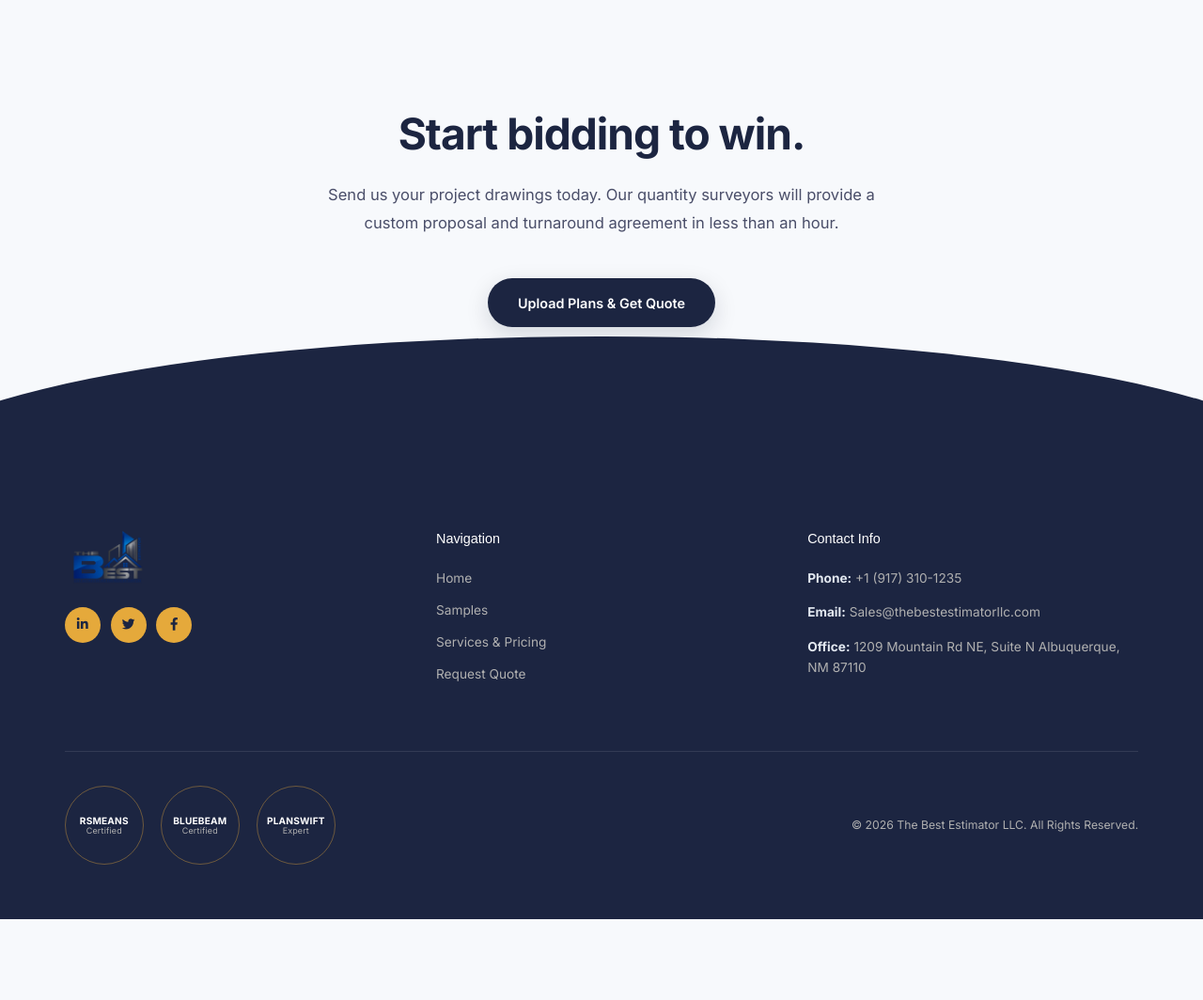
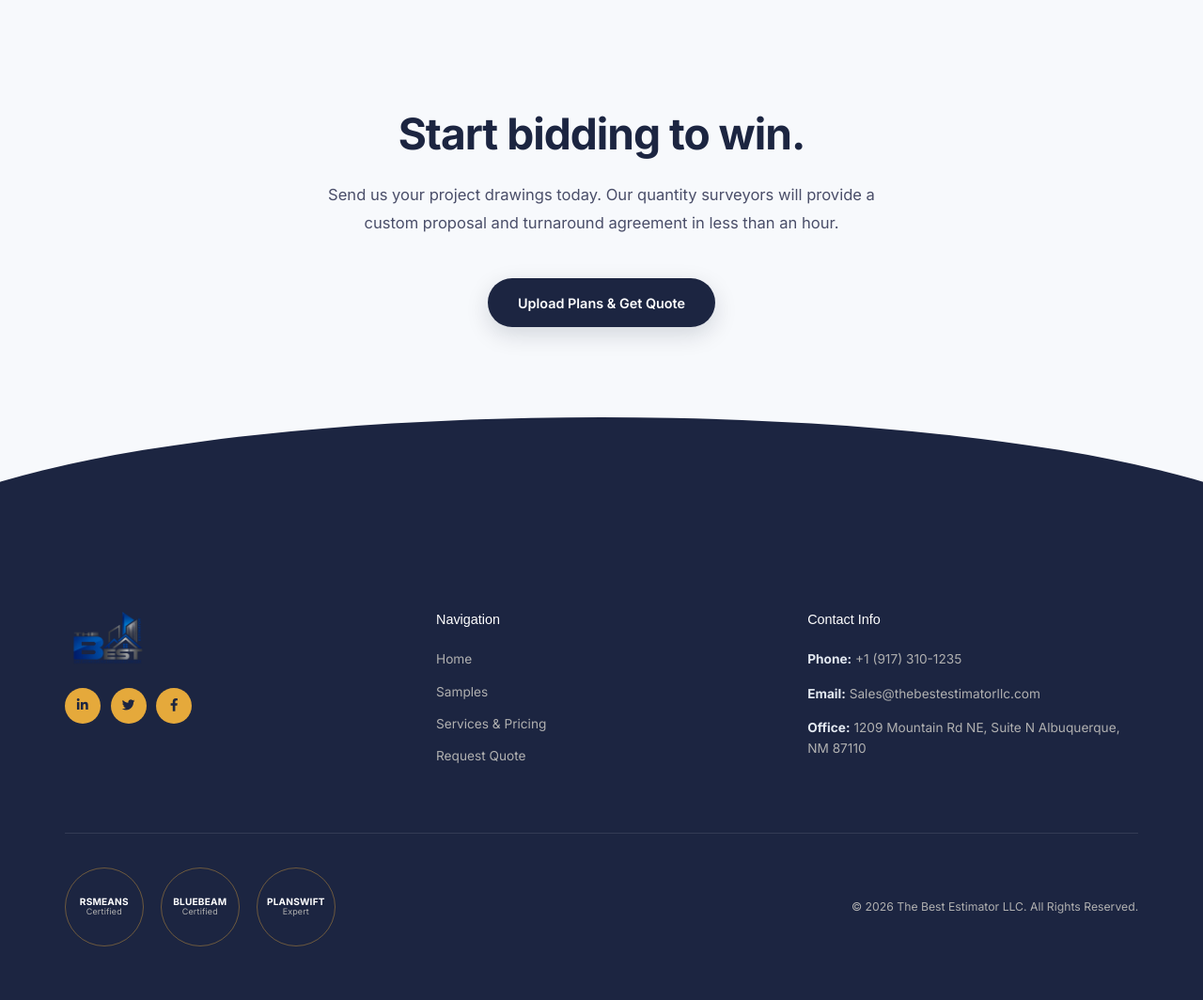
Before and after one commit to abdullahfazal969-alt/TheBestEstimatorLLC, a Flask app: page / in a window 1280 px wide; the page is wider, and only the part inside the window is pictured. Shown: the part 3954-5018 px from the top of that part at 94% size. Before the commit the page ends 4932 px from the top of that part, so only its background shows below. Run offline with Flask 3, Linux system fonts and the light colour scheme; some libraries are stand-ins or nearby versions.

Commit message:
style: fix spacing for final cta section

```diff
--- a/static/css/style.css
+++ b/static/css/style.css
@@ -970,7 +970,7 @@ h6 {
    FINAL CLOSE CALL TO ACTION
    ========================================== */
 #final-cta {
-    padding: 8rem 0 6rem;
+    padding: 8rem 0 12rem; /* Pushing content further up from footer curve */
     background-color: var(--color-bg);
     text-align: center;
 }
--- a/templates/base.html
+++ b/templates/base.html
@@ -19,6 +19,8 @@
             rel="stylesheet"
             href="{{ url_for('static', filename='css/style.css') }}"
         />
+        <!-- Favicon -->
+        <link rel="icon" type="image/png" href="{{ url_for('static', filename='images/logo.png') }}">
         <!-- FontAwesome for premium icons -->
         <link
             rel="stylesheet"
```
